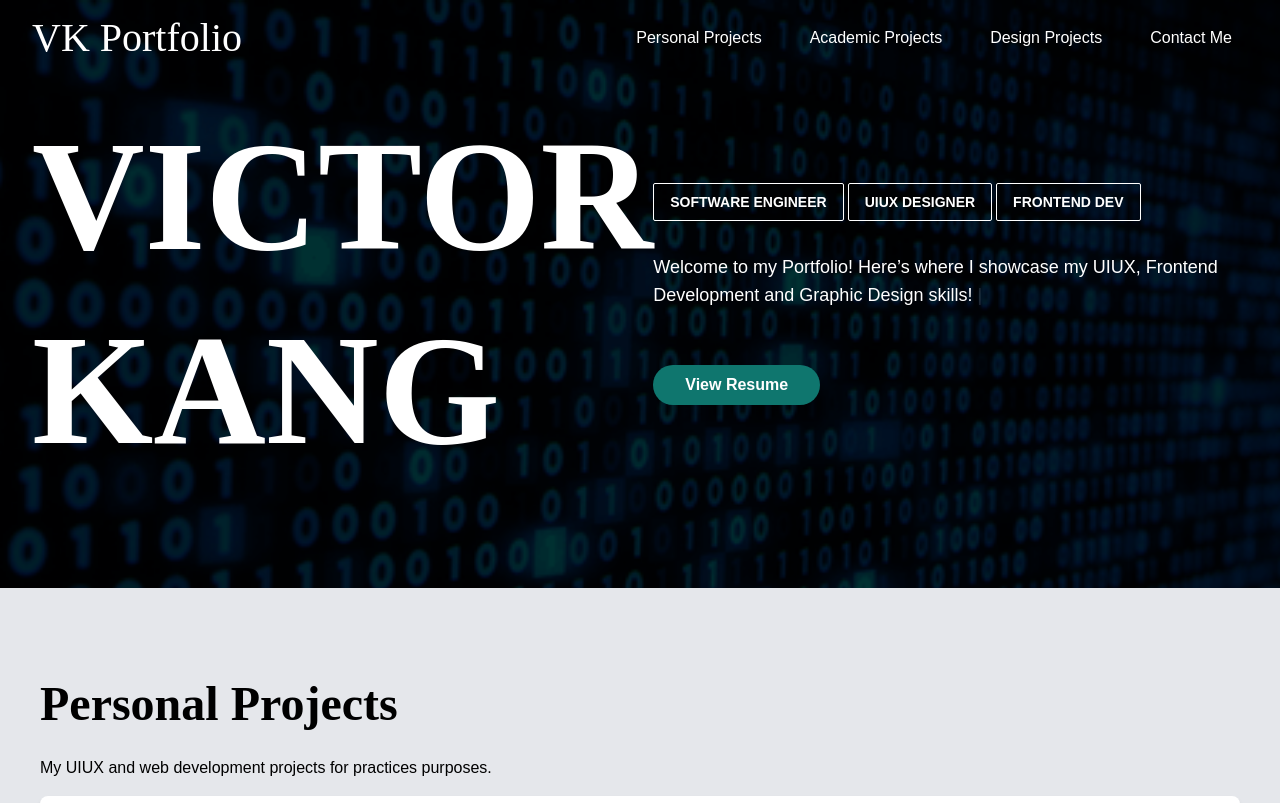
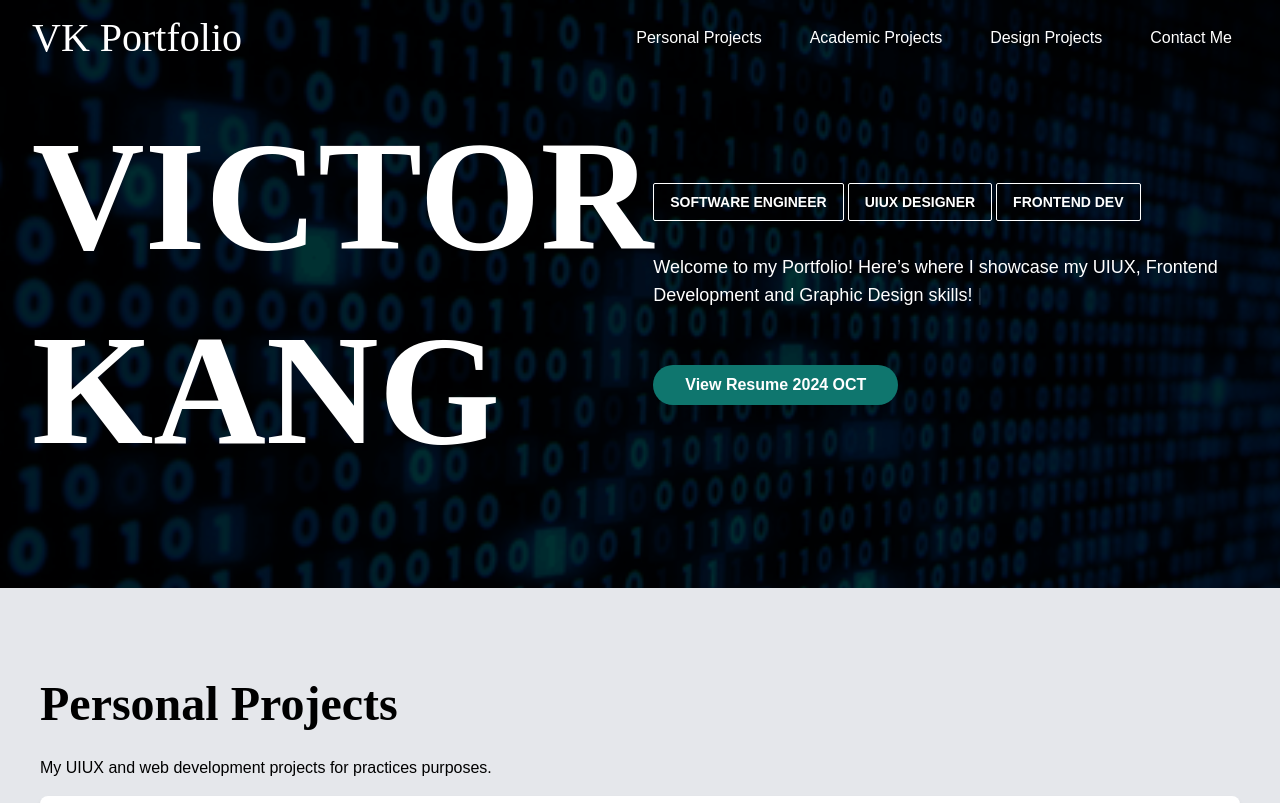
Before and after one commit to victorkang516/VictorPortfolio, a React (Create React App) app: page / in a window 1280 px wide. Shown: the top 803 px of the page. Built offline with nearby package versions, Linux system fonts and the light colour scheme; a web font is replaced by a local one.

Commit message:
Debug Resume Button

```diff
--- a/src/features/hero-section/HeroSection.js
+++ b/src/features/hero-section/HeroSection.js
@@ -66,15 +66,15 @@ const HeroSection = () => {
           Welcome to my Portfolio! Here’s where I showcase my UIUX, Frontend
           Development and Graphic Design skills!
         </div>
-        <div className="bg-teal-700 hover:bg-teal-500 text-white font-semibold px-8 py-2 rounded-full cursor-pointer z-20">
+
         <a
           href="./resume/Victor Resume 2024 October.docx.pdf"
           target="_blank"
           rel="noopener noreferrer"
+          className="bg-teal-700 hover:bg-teal-500 text-white font-semibold px-8 py-2 rounded-full cursor-pointer z-20"
         >
-            View Resume
+          View Resume 2024 OCT
         </a>
-        </div>
       </div>
     </section>
   );
```
Lines whose indentation alone changed are shown as unchanged.
